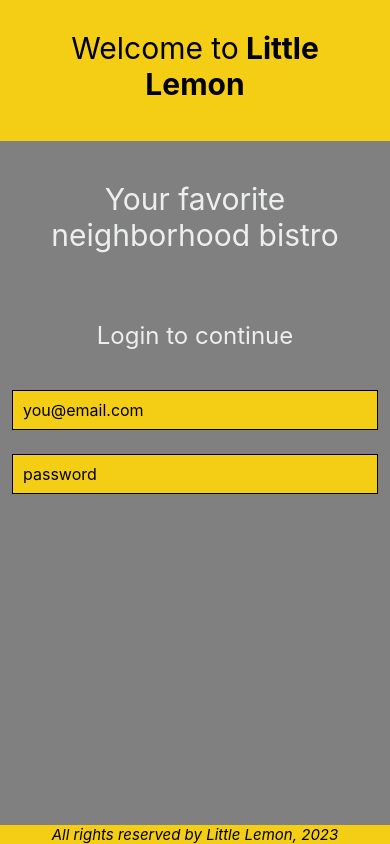
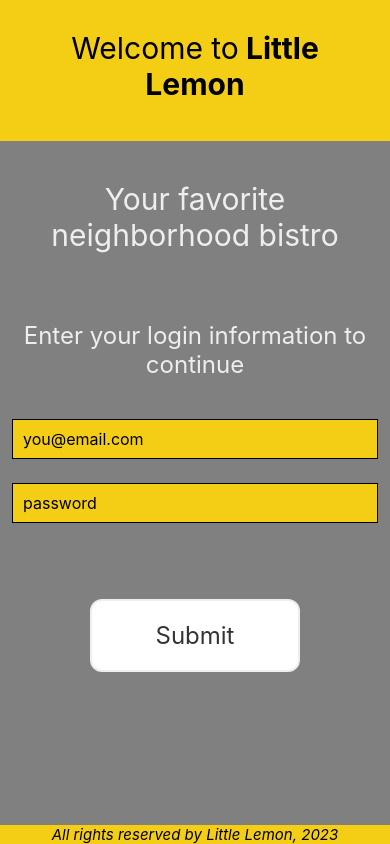
Before and after one commit to andycover/little-lemon-app, a React Native app: screen / in a window 390 px wide. Built offline with nearby package versions, Linux system fonts and the light colour scheme.

Commit message:
Added a submit button to the login screen

```diff
--- a/components/LoginScreen.js
+++ b/components/LoginScreen.js
@@ -1,9 +1,10 @@
 import React, { useState } from "react";
-import { ScrollView, Text, StyleSheet, TextInput, Alert } from "react-native";
+import { ScrollView, Text, StyleSheet, TextInput, Pressable } from "react-native";
 
 export default function LoginScreen() {
     const [email, onChangeEmail] = useState('');
     const [password, onChangePassword] = useState('');
+    const [login, setLogin] = useState(false);
 
     return (
         <ScrollView style={styles.container}>
@@ -11,7 +12,7 @@
                 Your favorite neighborhood bistro
             </Text>
             <Text style={styles.regularText}>
-                Login to continue
+                Enter your login information to continue
             </Text>
             <TextInput
                 style={styles.emailInput}
@@ -31,6 +32,13 @@
                 maxLength={16}
                 clearButtonMode={"always"}
             />
+            <Pressable
+                style={styles.button}
+                onPress={() => {
+                    setLogin(!login);
+                 }}>
+                <Text style={styles.buttonText}>Submit</Text>
+            </Pressable>
         </ScrollView>
     )
 }
@@ -70,5 +78,19 @@
             fontSize: 16,
             backgroundColor: '#F4CE14',
         },
+        button: {
+            padding: 20,
+            margin: 90,
+            marginVertical: 64,
+            backgroundColor: 'white',
+            borderColor: '#EDEFEE',
+            borderWidth: 2,
+            borderRadius: 12,
+        },
+        buttonText: {
+            color: '#333333',
+            textAlign: 'center',
+            fontSize: 24,
+        }
     }
 );
```
